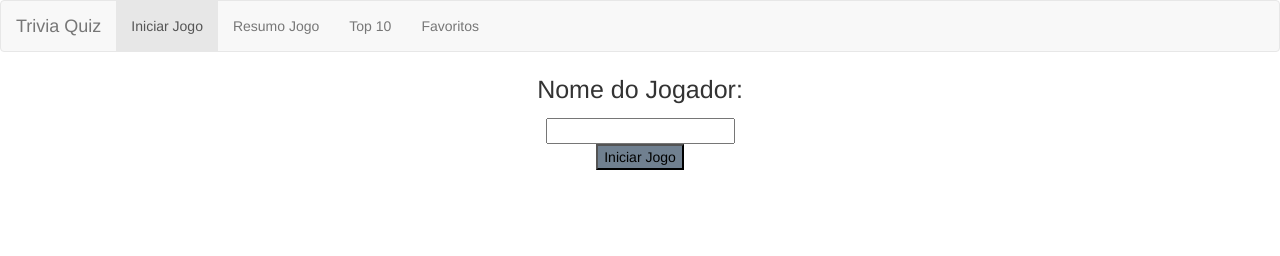
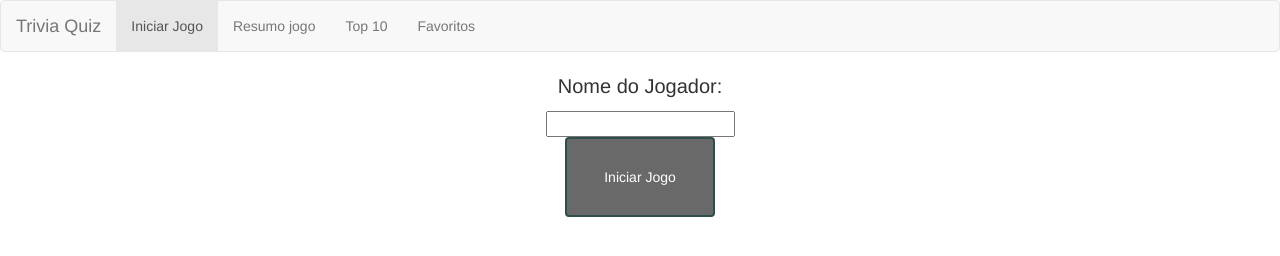
Before and after one commit to rodasgam/TrabalhoQuiz, a plain HTML site: page iniciarjogo.html in a window 1280 px wide. Drawn offline with nearby package versions, Linux system fonts and the light colour scheme.

Commit message:
Add files via upload

```diff
--- a/css/estilos.css
+++ b/css/estilos.css
@@ -1,7 +1,9 @@
-#btn1{
-    background-color: slategrey;
-    color: Black;
-    border: 3px solid #;
+.btn1{
+    background-color: dimgrey;
+    color: white;
+    width: 150px;
+    height: 80px;
+    border: 2px solid darkslategrey;
 }
 
 #iniciar {
@@ -10,5 +12,5 @@
 }
 
 .nj {
-    font-size:25px;
+    font-size:20px;
 }
--- a/iniciarjogo.html
+++ b/iniciarjogo.html
@@ -18,21 +18,19 @@
 <nav class="navbar navbar-default">
     <div class="container-fluid">
         <div class="navbar-header">
-            <a class="navbar-brand" href="#">Trivia Quiz</a>
+            <a class="navbar-brand" href="index.html">Trivia Quiz</a>
         </div>
         <ul class="nav navbar-nav">
-            <li class="active"><a href="#">Iniciar Jogo</a></li>
-            <li><a href="#">Resumo Jogo</a></li>
-            <li><a href="#">Top 10</a></li>
-            <li><a href="#">Favoritos</a></li>
+            <li class="active"><a href="iniciarjogo.html">Iniciar Jogo</a></li>
+            <li><a href="resumojogo.html">Resumo jogo</a></li>
+            <li><a href="top10.html">Top 10</a></li>
+            <li><a href="favoritos.html">Favoritos</a></li>
         </ul>
     </div>
 </nav>
+<div id="iniciar">
+    <p class="nj">Nome do Jogador:</p><input type="text" name="Nome do Jogador" ><br>
+    <button type="button" class="btn btn1">Iniciar Jogo</button>
 
-<form id="iniciar">
-    <p class="nj">Nome do Jogador:</p><input type="text" name="Nome do Jogador" ><br>
-    <button id="btn1" type="submit">Iniciar Jogo</button>
-</form>
-
-
+</div>
 </body>
```
Also changed, not shown: favoritos.html (+5 -5 lines), index.html (+5 -5 lines), resumojogo.html (+5 -5 lines), top10.html (+5 -5 lines).
